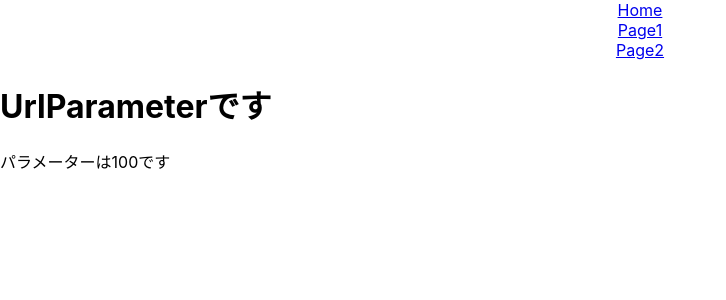
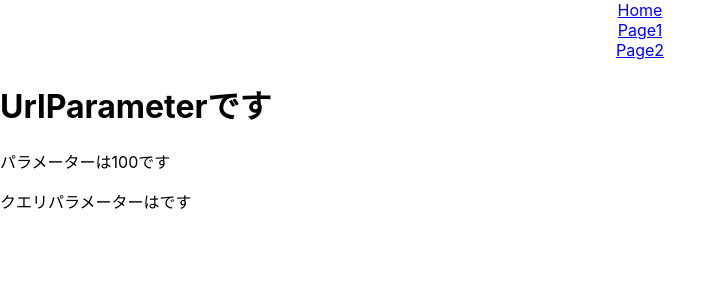
Before and after one commit to hayato-lang/react_practice, a React (Create React App) app: page /page2/100 in a window 1280 px wide. Shown: the top 300 px of the page, without its empty margins (0-726 px from the left). Built offline with nearby package versions, Linux system fonts and the light colour scheme.

Commit message:
クエリパラメーターを扱う

```diff
--- a/src/Page2.jsx
+++ b/src/Page2.jsx
@@ -5,6 +5,8 @@
     <div>
       <h1>Page2です</h1>
       <Link to="/page2/100">Url Parameter</Link>
+      <br />
+      <Link to="/page2/100?name=hogehoge">Query Parameter</Link>
     </div>
   );
 }
--- a/src/UrlParameter.jsx
+++ b/src/UrlParameter.jsx
@@ -1,11 +1,15 @@
+import { useLocation } from "react-router";
 import { useParams } from "react-router";
 
 export const UrlParameter = () => {
   const { id } = useParams();
+  const { search } = useLocation();
+  const query = new URLSearchParams(search);
   return (
     <div>
       <h1>UrlParameterです</h1>
       <p>パラメーターは{ id }です</p>
+      <p>クエリパラメーターは{ query.get("name") }です</p>
     </div>
   );
 }
```
